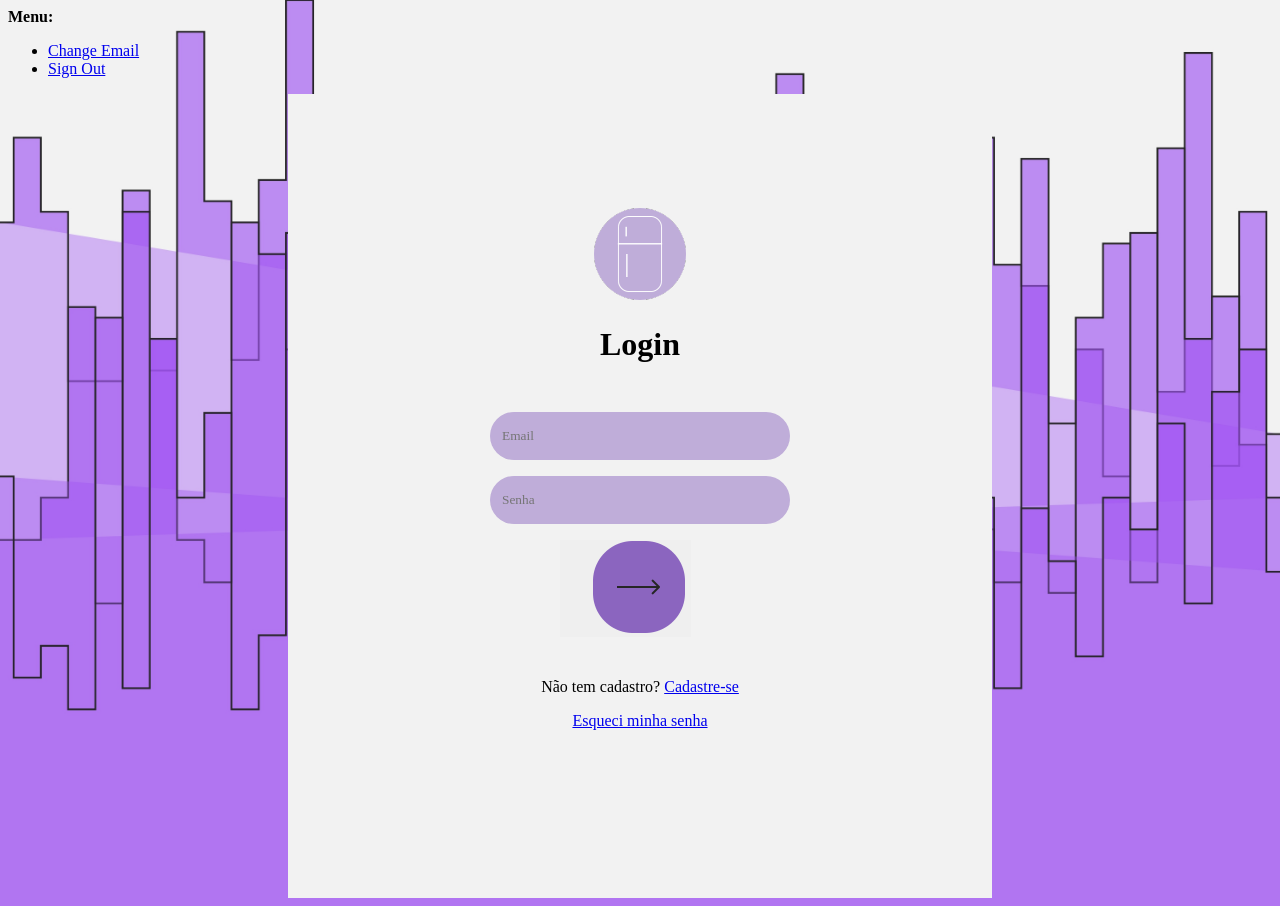
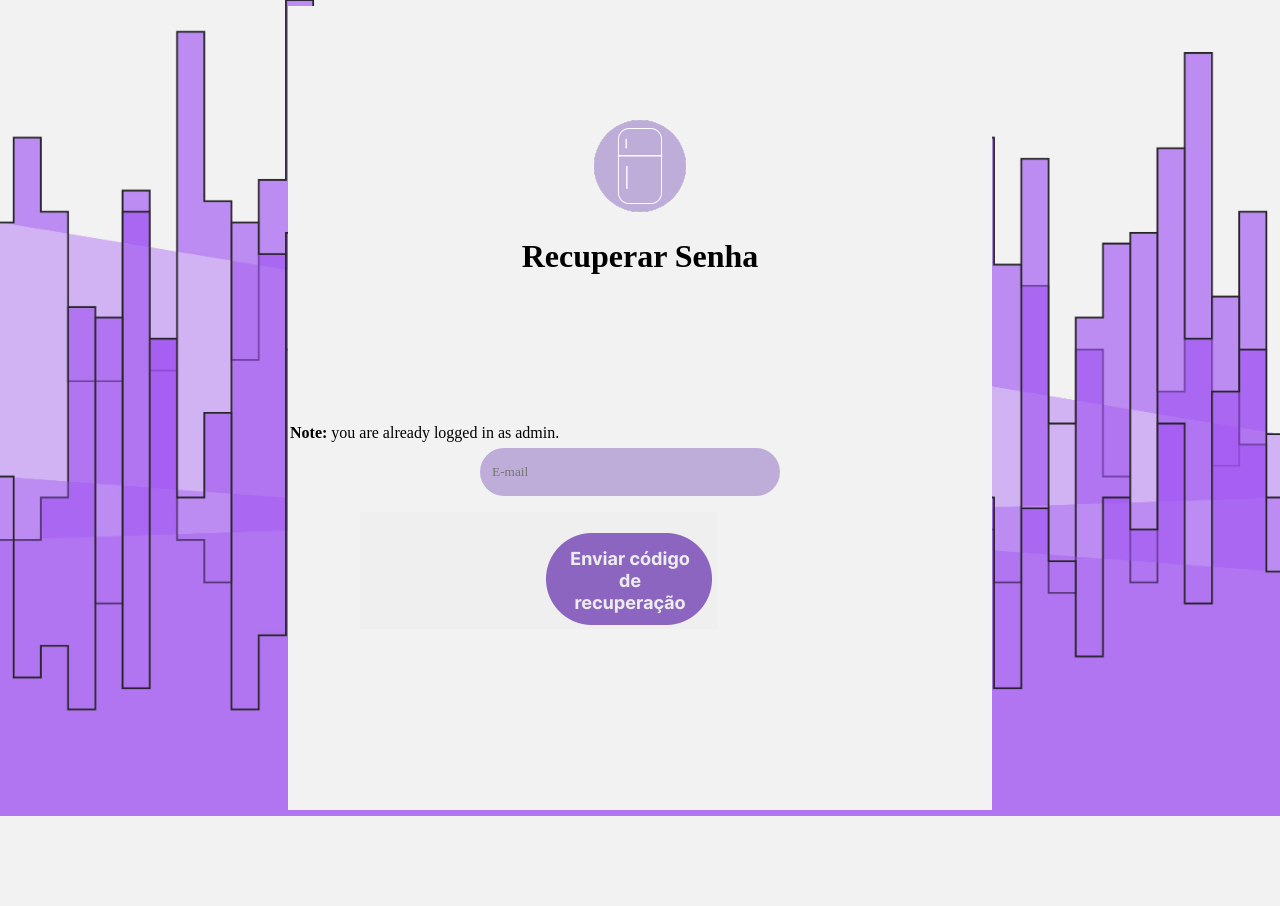
Before and after one commit to Tsuki25/SSF_Smart-Storage-Frigde, a Django app: page /accounts/password/reset/ in a window 1280 px wide. After the commit the page ends 816 px from the top, so only its background shows below. Run offline with Django 4.2, Linux system fonts and the light colour scheme; a user stored in the database is signed in; some libraries are stand-ins or nearby versions.

Commit message:
paginas de logins feitas
todas as pagina feitas so falta a logout

```diff
--- /dev/null
+++ b/estoque/static/css/styleG.css
@@ -0,0 +1,3 @@
+body{
+    background-color:aqua ;
+}
--- a/estoque/templates/homepage.html
+++ b/estoque/templates/homepage.html
@@ -1,8 +1,13 @@
+{%  load static %}
+
 <!DOCTYPE html>
 <html lang="en">
 <head>
     <meta charset="UTF-8">
     <title>Title</title>
+
+    <link rel="stylesheet" href="{% static 'css/style.css' %}">
+
 </head>
 <body>
 
--- a/static/css/style.css
+++ b/static/css/style.css
@@ -14,6 +14,13 @@ body {
     justify-content: center;
     align-items: center;
     height: 50%;
+}
+
+.centered-rectangles {
+    display: flex;
+    justify-content: center;
+    align-items: center;
+    height: 100vh; /* Ajuste a altura conforme necessário para centralizar verticalmente */
 }
 
 .rectangles {
@@ -52,6 +59,15 @@ body {
     height: 92px; /* Defina a altura desejada */
     margin-left: 27px; /* Mova a imagem 20 pixels para a esquerda (ajuste conforme necessário) */
 }
+
+.imgDecrease3{
+
+    width:  166px; /* Defina a largura desejada */
+    height: 92px; /* Defina a altura desejada */
+    margin-top: 20px; /* Adicione uma margem superior para criar espaço */
+    margin-left: 180px; /* Mova a imagem 20 pixels para a esquerda (ajuste conforme necessário) */
+}
+
 
 .buttonRight{
     margin-left: 70px;
@@ -208,3 +224,14 @@ body {
     border: 2px solid #F2F2F2;
     margin: 0 auto;
 }
+
+.rectanglesEmailRec{
+    padding: 10px; /* Adicione algum espaço interno para melhor aparência */
+    border-radius: 30px; /* Adicione bordas arredondadas de 10px */
+    background: #BFADD9;
+    display: flex; /* Para fazer com que o retângulo se ajuste ao conteúdo */
+    width: 280px; /* Largura de 200 pixels */
+    height: 28px; /* Altura de 150 pixels */
+    margin-left: 190px;
+    margin-top: -10px
+}
--- a/templates/account/base.html
+++ b/templates/account/base.html
@@ -27,18 +27,6 @@
     </div>
     {% endif %}
 
-    <div>
-      <strong>{% trans "Menu:" %}</strong>
-      <ul>
-        {% if user.is_authenticated %}
-        <li><a href="{% url 'account_email' %}">{% trans "Change Email" %}</a></li>
-        <li><a href="{% url 'account_logout' %}">{% trans "Sign Out" %}</a></li>
-        {% else %}
-        <li><a href="{% url 'account_login' %}">{% trans "Sign In" %}</a></li>
-        <li><a href="{% url 'account_signup' %}">{% trans "Sign Up" %}</a></li>
-        {% endif %}
-      </ul>
-    </div>
     {% block content %}
     {% endblock content %}
     {% endblock body %}
--- a/templates/account/password_reset.html
+++ b/templates/account/password_reset.html
@@ -1,81 +1,42 @@
 {% extends "account/base.html" %}
 
 {% load i18n %}
-{% load account socialaccount %}
+{% load account %}
 
-{% block head_title %}{% trans "Sign In" %}{% endblock head_title %}
+{% block head_title %}{% trans "Password Reset" %}{% endblock head_title %}
 
 {% block content %}
+<div class="centered-rectangles">
+    <div class="rectanglesResPass">
 
-<div class="rectangles">
         <div class="centered-text">
             <div class="logo">
-                <img src="../../static/img/logo.png">
+                <img src="/static/img/logo.png">
             </div>
-           <h1>{% trans "Login" %}</h1>
+           <h1>{% trans "Recuperar Senha" %}</h1>
         </div>
-   <div class="centerLogin">
-           <form class="login" method="POST" action="{% url 'account_login' %}">
 
+        {% if user.is_authenticated %}
+        {% include "account/snippets/already_logged_in.html" %}
+        {% endif %}
+
+        <form method="POST" action="{% url 'account_reset_password' %}" class="password_reset">
             {% csrf_token %}
 
-              {% if form.errors %}
-              <p class="error-message">Oops! Something went wrong. Please check your email and password.</p>
-              {% endif %}
-
-
-              <p class="rectanglesEmail">
-                  <label for="id_login"></label>
-                  <input type="email" name="login" placeholder="Email" autocomplete="email" maxlength="320" required="" id="id_login">
+        <p class="rectanglesEmailRec">
+            <label for="id_email"></label>
+            <input type="email" name="email" placeholder="E-mail" autocomplete="email" maxlength="320" required="" id="id_email">
         </p>
-
-              <p class="rectanglesPass">
-                  <label for="id_password"></label>
-                  <input type="password" name="password" placeholder="Senha" autocomplete="current-password" required="" id="id_password">
-              </p>
-              {% if redirect_field_value %}
-              <input type="hidden" name="{{ redirect_field_name }}" value="{{ redirect_field_value }}" />
-              {% endif %}
-
-
 
         <div class="imgSize">
             <button class="primaryAction buttonRight" type="submit">
-                  <img src="../../static/img/image.png" class="imgDecrease ">
+                <div class="centered-img">
+                    <img src="/static/img/imageRec.png" class="imgDecrease3">
+                </div>
             </button>
         </div>
 
         </form>
     </div>
-
-   <div class="singupDown">
-       {% if socialaccount_providers %}
-            <p>{% blocktrans with site.name as site_name %}Please sign in with one
-            of your existing third party accounts. Or, <a href="{{ signup_url }}">sign up</a>
-            for a {{ site_name }} account and sign in below:{% endblocktrans %}</p>
-
-            <div class="socialaccount_ballot">
-
-              <ul class="socialaccount_providers">
-                {% include "socialaccount/snippets/provider_list.html" with process="login" %}
-              </ul>
-
-              <div class="login-or">{% trans 'or' %}</div>
-
 </div>
-
-            {% include "socialaccount/snippets/login_extra.html" %}
-
-            {% else %}
-            <p>{% blocktrans %}Não tem cadastro?
-            <a href="{{ signup_url }}">Cadastre-se</a>{% endblocktrans %}</p>
-        {% endif %}
-            <a class="button secondaryAction" href="{% url 'account_reset_password' %}">{% trans "Esqueci minha senha" %}</a>
-   </div>
-</div>
-
-
-{% get_providers as socialaccount_providers %}
-
-
 {% endblock content %}
--- a/templates/account/signup.html
+++ b/templates/account/signup.html
@@ -5,6 +5,7 @@
 {% block head_title %}{% trans "Registrar-se" %}{% endblock head_title %}
 
 {% block content %}
+<div class="centered-rectangles">
   <div class="rectanglesSignup">
     <div class="centered-text-signup">
         <div class="logo">
@@ -65,5 +66,7 @@
       </form>
 
   </div>
+</div>
+
 
 {% endblock content %}
```
Also changed, not shown: estoque/templates/home_geladeiras.html (+9 -3 lines), templates/account/login.html (+5 -3 lines), db.sqlite3, estoque/static/img/Untitled_page-0001.jpg (added), estoque/static/img/image.png (added), estoque/static/img/imageRec.png (added), estoque/static/img/logo.png (added), estoque/static/img/logoProjeto.png (added). Lines whose indentation alone changed are shown as unchanged.
